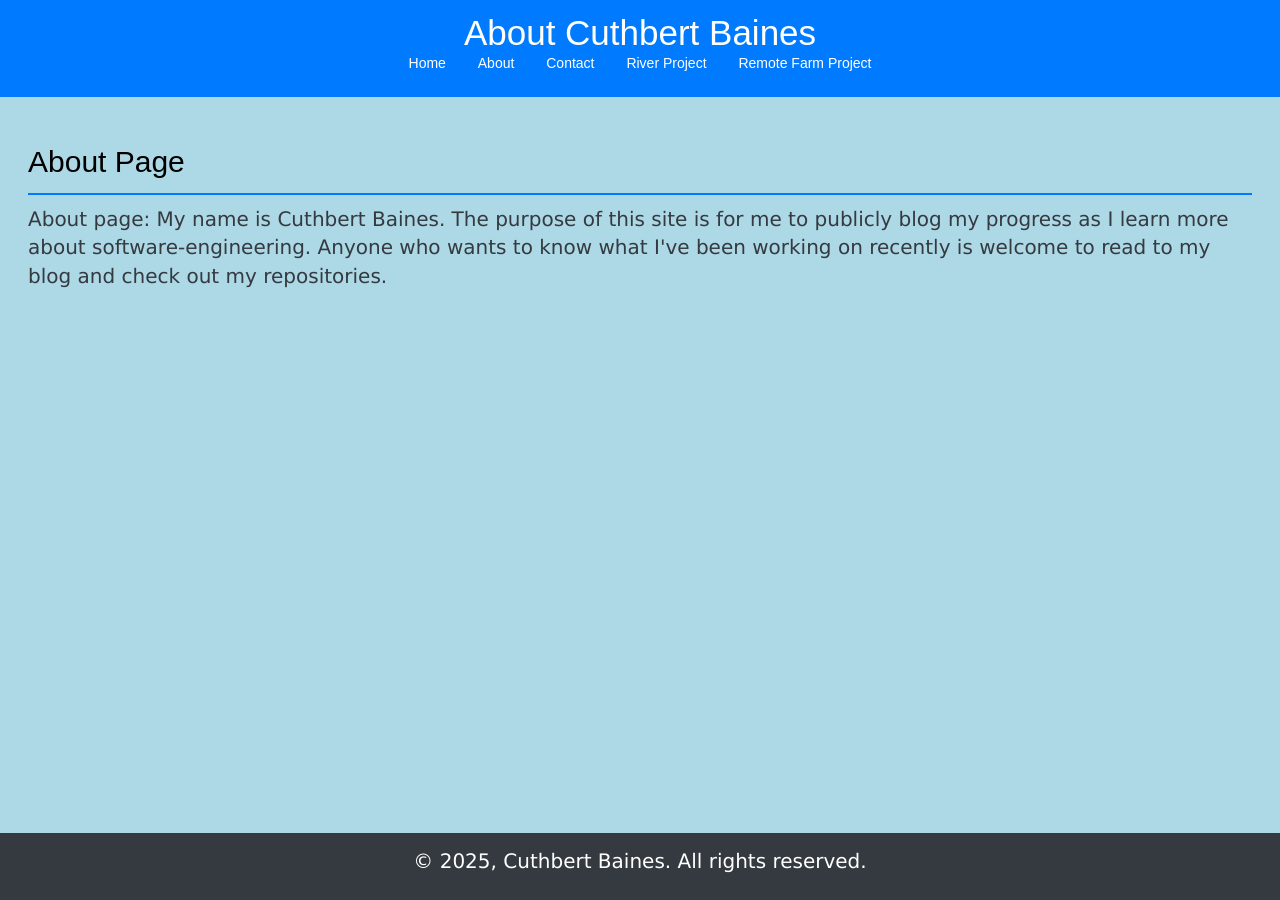
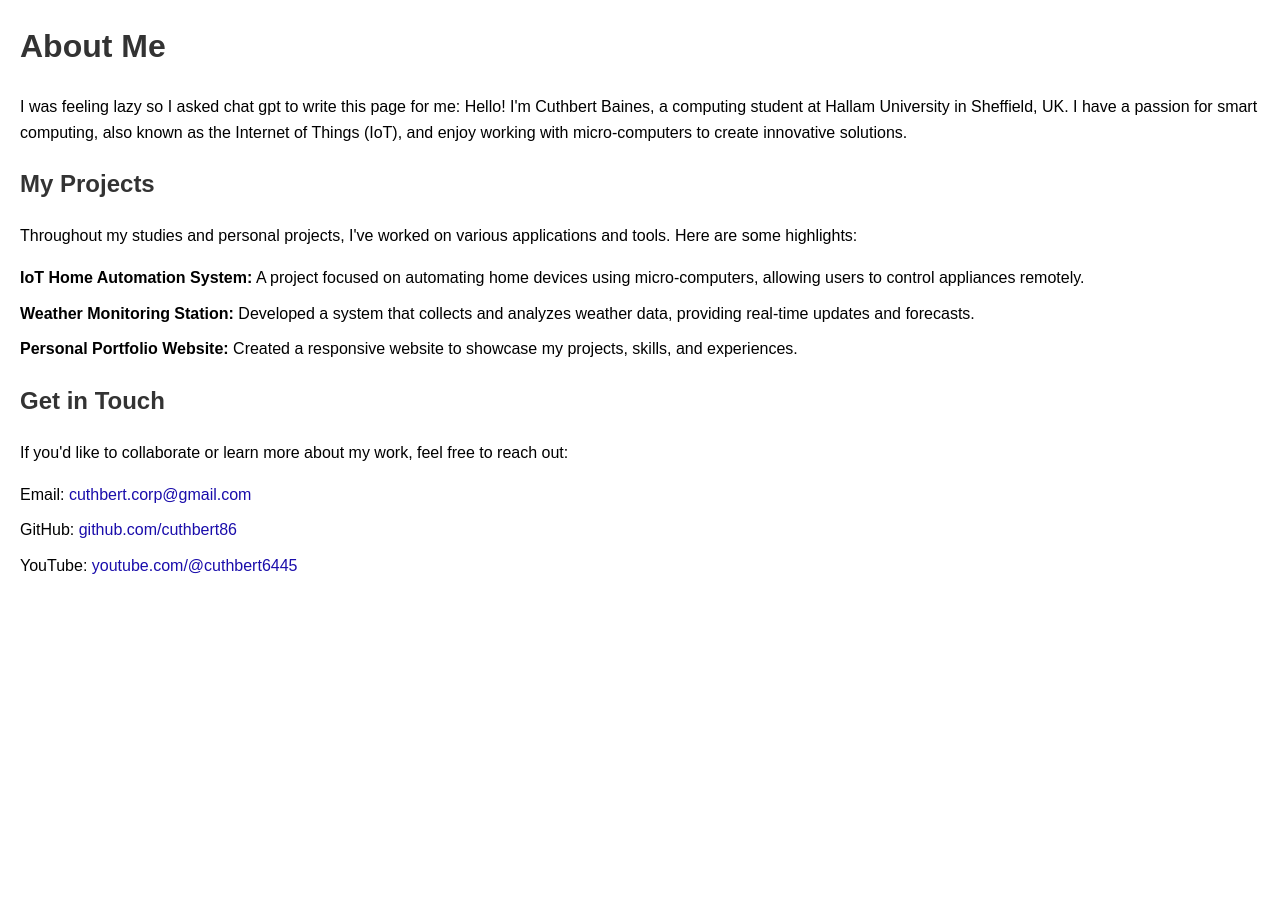
Before and after one commit to cuthbert86/cuthbert86.github.io, a Jekyll site: the page about.html, which Jekyll copies as it is, in a window 1280 px wide. Built offline with Jekyll 4.4.1, drawn with Linux system fonts in a browser that asks for light colours.

Commit message:
Update about.html
updated this page with what i asked chat gpt to write for me.

Signed-off-by: Cuthbert Baines <149163506+cuthbert86@users.noreply.github.com>

```diff
--- a/about.html
+++ b/about.html
@@ -2,78 +2,51 @@
 <html lang="en">
 <head>
     <meta charset="UTF-8">
-    <meta name="viewport" content="width=device-width, initial-scale=1.0">
-    <title>About Page</title>
-    <link rel="stylesheet" href="bootstrap.css">
-    <link rel="stylesheet" href="styles.css">
+    <title>About Me</title>
     <style>
         body {
-  background-color: lightblue;
+            font-family: Arial, sans-serif;
+            line-height: 1.6;
+            margin: 20px;
         }
-
-h1 {
-  color: white;
-  text-align: center;
+        h1, h2 {
+            color: #333;
         }
-
-h2 {
-  color: black;
-  text-align: left;
+        ul {
+            list-style-type: none;
+            padding: 0;
         }
-
-p {
-  font-family: verdana;
-  font-size: 20px;
+        li {
+            margin-bottom: 10px;
         }
-         /* unvisited link */
-a:link {
-  color: white;
+        a {
+            color: #1a0dab;
+            text-decoration: none;
         }
-
-/* visited link */
-a:visited {
-  color: green;
-}
-
-/* mouse over link */
         a:hover {
-  color: black;
-}
-
-/* selected link */
-a:active {
-  color: blue;
+            text-decoration: underline;
         }
     </style>
 </head>
+<body>
+    <h1>About Me</h1>
+    <p>I was feeling lazy so I asked chat gpt to write this page for me:
+        Hello! I'm Cuthbert Baines, a computing student at Hallam University in Sheffield, UK. I have a passion for smart computing, also known as the Internet of Things (IoT), and enjoy working with micro-computers to create innovative solutions.</p>
 
-<body>
-    <header>
-        <h1>About Cuthbert Baines</h1>
-        <nav>
+    <h2>My Projects</h2>
+    <p>Throughout my studies and personal projects, I've worked on various applications and tools. Here are some highlights:</p>
     <ul>
-                <li><a href="index.html">Home</a></li>
-                <li><a href="about.html">About</a></li>
-                <li><a href="contact.html">Contact</a></li>
-                <li><a href="River_Project.html">River Project</a></li>
-                <li><a href="Remote_Farm_Project.html">Remote Farm Project</a></li>
+        <li><strong>IoT Home Automation System:</strong> A project focused on automating home devices using micro-computers, allowing users to control appliances remotely.</li>
+        <li><strong>Weather Monitoring Station:</strong> Developed a system that collects and analyzes weather data, providing real-time updates and forecasts.</li>
+        <li><strong>Personal Portfolio Website:</strong> Created a responsive website to showcase my projects, skills, and experiences.</li>
     </ul>
-        </nav>
-    </header>
-    <main>
-        <section>
-            <h2>About Page</h2>
 
-          <p>
-          About page: My name is Cuthbert Baines. The purpose of this site is for me to publicly blog my progress as I learn more about software-engineering.
-          Anyone who wants to know what I've been working on recently is welcome to read to my blog and check out my repositories.
-          </p>
-        </section>
-    </main>
-    <footer>
-        <p>&copy; 2025, Cuthbert Baines.
-            All rights reserved.</p>
-    </footer>
+    <h2>Get in Touch</h2>
+    <p>If you'd like to collaborate or learn more about my work, feel free to reach out:</p>
+    <ul>
+        <li>Email: <a href="mailto:cuthbert.corp@gmail.com">cuthbert.corp@gmail.com</a></li>
+        <li>GitHub: <a href="https://github.com/cuthbert86" target="_blank">github.com/cuthbert86</a></li>
+        <li>YouTube: <a href="https://youtube.com/@cuthbert6445?si=rxPZayW_S2p_lzgE" target="_blank">youtube.com/@cuthbert6445</a></li>
+    </ul>
 </body>
-
 </html>
```
Lines whose indentation alone changed are shown as unchanged.
